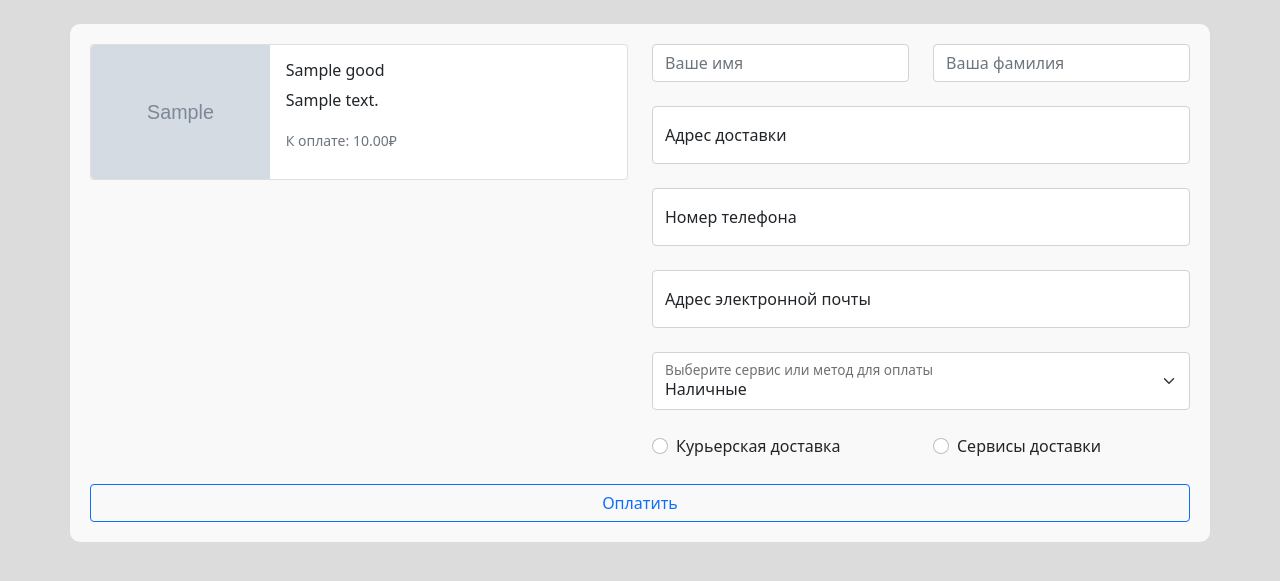
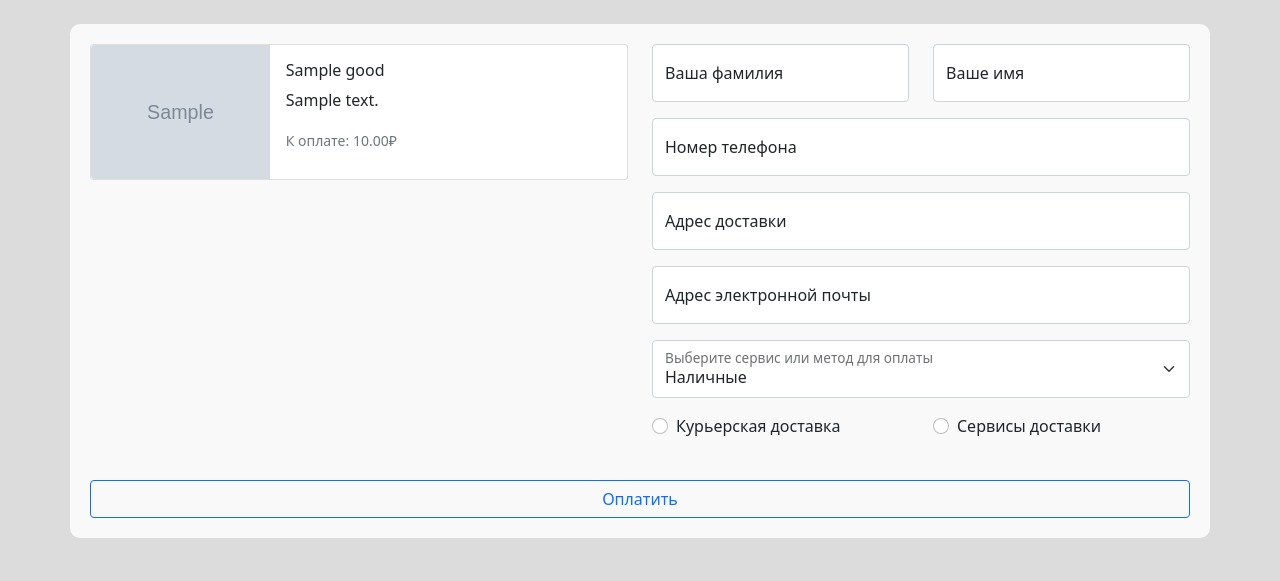
Before and after one commit to amtp1/StoreShop, a Django app: page /clearance_of_good/1 in a window 1280 px wide. Shown: the part 56-637 px from the top of the page. Run offline with Django 4.2, Linux system fonts and the light colour scheme; tables that the repository leaves empty hold one stand-in row (values such as "Sample post"); grey boxes marked "Sample" are stand-in pictures; some libraries are stand-ins or nearby versions.

Commit message:
clearnace of good

```diff
--- a/StoreShop/core/templates/clearance_of_good.html
+++ b/StoreShop/core/templates/clearance_of_good.html
@@ -23,60 +23,68 @@
     <div class="col">
         <div class="row">
             <div class="col">
-              <input type="text" class="form-control" placeholder="Ваше имя" aria-label="First name">
+                <div class="form-floating">
+                    <input id="floatingLastNameInput" type="text" class="form-control" placeholder="Ваша фамилия" aria-label="Ваша фамилия">
+                    <label for="floatingLastNameInput">Ваша фамилия</label>
+                </div>
             </div>
             <div class="col">
-              <input type="text" class="form-control" placeholder="Ваша фамилия" aria-label="Last name">
+                <div class="form-floating">
+                    <input id="floatingFirstNameInput" type="text" class="form-control" placeholder="Ваше имя" aria-label="Ваше имя">
+                    <label for="floatingFirstNameInput">Ваше имя</label>
                 </div>
             </div>
-        <br>
+        </div>
+        <p>
           <div class="form-floating">
-            <input type="text" class="form-control" id="floatingPhoneInput" placeholder="Номер телефона" aria-label="Last name">
-            <label for="floatingInputValue">Адрес доставки</label>
+            <input id="floatingPhoneInput" type="text" class="form-control" placeholder="Номер телефона" aria-label="Номер телефона">
+            <label for="floatingPhoneInput">Номер телефона</label>
           </div>
-        <br>
+        </p>
+        <p>
           <div class="form-floating">
-            <input type="text" class="form-control" id="floatingAddressHomeInput" placeholder="Адрес доставки" aria-label="Last name">
-            <label for="floatingAddressHomeInput">Номер телефона</label>
+            <input id="floatingAddressHomeInput" type="text" class="form-control" placeholder="Адрес доставки" aria-label="Адрес доставки">
+            <label for="floatingAddressHomeInput">Адрес доставки</label>
           </div>
-        <br>
+        </p>
+        <p>
           <div class="form-floating">
-            <input type="email" class="form-control" id="floatingInputValue" placeholder="name@example.com">
-            <label for="floatingInputValue">Адрес электронной почты</label>
+            <input id="floatingeEmailInput" type="email" class="form-control" placeholder="name@example.com">
+            <label for="floatingeEmailInput">Адрес электронной почты</label>
           </div>
-        <br>
+        </p>
+        <p>
           <div class="form-floating">
-            <select class="form-select" id="floatingSelect" aria-label="Floating label select example">
-                <option value="method#1">Наличные</option>
-                <option value="method#1">Qiwi</option>
+            <select id="floatingPaymentMethodSelect" class="form-select" aria-label="Floating label select example">
+                <option value="True">Наличные</option>
+                <option value="False">Qiwi</option>
             </select>
-            <label for="floatingSelect">Выберите сервис или метод для оплаты</label>
+            <label for="floatingPaymentMethodSelect">Выберите сервис или метод для оплаты</label>
           </div>
-        <br>
+        </p>
+        <p>
           <div class="row">
             <div class="col">
                 <div class="form-check">
-                    <input class="form-check-input" type="radio" name="flexRadioDefault" id="flexRadioDefault1">
-                    <label class="form-check-label" for="flexRadioDefault1">
+                    <input id="flexRadioDeli1" class="form-check-input" type="radio" name="flexRadioDefault" value="0">
+                    <label class="form-check-label" for="flexRadioDeli1">
                     Курьерская доставка
                     </label>
                 </div>
             </div>
             <div class="col">
                 <div class="form-check">
-                    <input class="form-check-input" type="radio" name="flexRadioDefault" id="flexRadioDefault1">
-                    <label class="form-check-label" for="flexRadioDefault1">
+                    <input id="flexRadioDeli2" class="form-check-input" type="radio" name="flexRadioDefault" value="1">
+                    <label class="form-check-label" for="flexRadioDeli2">
                     Сервисы доставки
                     </label>
                 </div>
             </div>
           </div>
+        </p>
     </div>
     </div>
     <br>
-  <form action="/process_payment" method="post">
-    {% csrf_token %}
-    <button type="submit" class="btn btn-outline-primary w-100">Оплатить</button>
-  </form>
+    <button id="payment_btn" type="submit" class="btn btn-outline-primary w-100" onclick="payment_process();">Оплатить</button>
 </div>
 {% endblock %}
```
Lines whose indentation alone changed are shown as unchanged.
